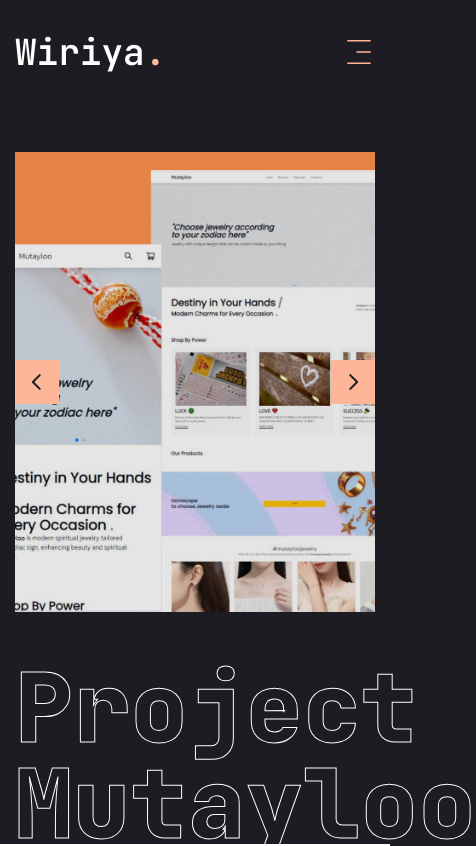
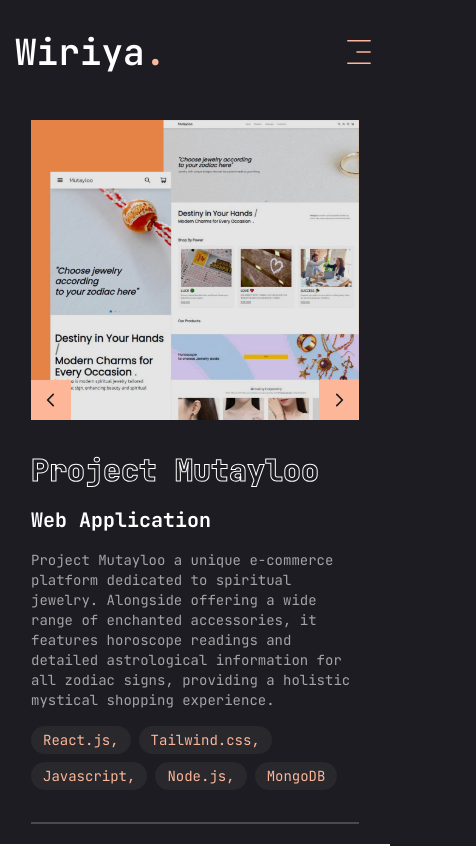
Before and after one commit to mezealot24/WiriyaPortfolio, a Next.js app: page /project in a window 390 px wide. Shown: the top 846 px of the page, 476 px wide, since content can reach past the window. Built offline with nearby package versions, Linux system fonts and the light colour scheme.

Commit message:
responsive mobile project page

```diff
--- a/app/project/page.jsx
+++ b/app/project/page.jsx
@@ -21,7 +21,7 @@
 
 const projectsData = [
 	{
-		category: "Fullstack Web",
+		category: "Web Application",
 		title: "Project Mutayloo",
 		description:
 			"Project Mutayloo a unique e-commerce platform dedicated to spiritual jewelry. Alongside offering a wide range of enchanted accessories, it features horoscope readings and detailed astrological information for all zodiac signs, providing a holistic mystical shopping experience.",
@@ -37,7 +37,7 @@
 		github: "https://github.com/mezealot24/projectmutayloov.2",
 	},
 	{
-		category: "Fullstack Web",
+		category: "Web Application",
 		title: "Todo List",
 		description:
 			"a user-friendly application designed to help you efficiently manage your daily tasks and activities. Easily add, edit, and delete tasks to stay organized and productive.",
@@ -54,15 +54,14 @@
 	},
 	{
 		category: "Web Application",
-		title: "Quiz-game",
+		title: "Quiz Game",
 		description:
-			"Quiz-Web Application that allows users to test their knowledge on various topics. It provides a fun and interactive way to learn and improve your skills.",
-
+			"Quiz game is a fun and interactive way to test your knowledge and have a good time. It's a great way to challenge yourself and learn something new.",
 		stack: [
-			{ name: "Next.js" },
+			{ name: "React.js" },
 			{ name: "Tailwind.css" },
-			{ name: "Typesctipt" },
-			{ name: "Javascript" },
+			{ name: "TypeScript" },
+			{ name: "Node.js" },
 			{ name: "MongoDB" },
 		],
 		image: "/assets/work/thumb3.png",
@@ -76,9 +75,7 @@
 	const [currentProject, setCurrentProject] = useState(projectsData[0]);
 
 	const handleSlideChange = (swiper) => {
-		//get curren slide index
 		const currentIndex = swiper.activeIndex;
-
 		setCurrentProject(projectsData[currentIndex]);
 	};
 
@@ -89,46 +86,70 @@
 				opacity: 1,
 				transition: { delay: 2.4, duration: 0.4, ease: "easeIn" },
 			}}
-			className="min-h-[80vh]
-            flex flex-col justify-center py-12 xl:px-0"
+			className="min-h-screen flex flex-col justify-start py-4 px-4 sm:px-6 lg:px-8"
 		>
 			<div className="container mx-auto">
-				<div className="flex flex-col xl:flex-row xl:gap-[30px]">
-					<div className="w-full xl:w-[50%] xl:h-[460px] flex flex-col xl:justify-between order-2 xl:order-none">
-						<div className="flex flex-col gap-[30px] h-[50%]">
-							{/* project category */}
-							<div className="text-8xl leading-none font-extrabold text-transparent text-outline">
+				<div className="flex flex-col lg:flex-row lg:gap-8">
+					{/* Swiper component - now at the top for mobile */}
+					<div className="w-full lg:w-1/2 lg:order-2 mb-8 lg:mb-0">
+						<Swiper
+							spaceBetween={30}
+							slidesPerView={1}
+							className="h-[300px] sm:h-[400px] lg:h-[520px]"
+							onSlideChange={handleSlideChange}
+						>
+							{projectsData.map((project, index) => (
+								<SwiperSlide key={index}>
+									<div className="h-full relative group flex justify-center items-center bg-pink-50/20">
+										<div className="absolute inset-0 bg-black/10 z-10"></div>
+										<div className="relative w-full h-full">
+											<Image
+												src={project.image}
+												alt={project.title}
+												fill
+												className="object-cover"
+											/>
+										</div>
+									</div>
+								</SwiperSlide>
+							))}
+							<WorkSliderBtns
+								containerStyles="flex gap-2 absolute right-0 bottom-0 z-20 w-full justify-between lg:w-max lg:justify-end"
+								btnStyles="bg-accent hover:bg-accent-hover text-primary text-lg sm:text-xl w-10 h-10 sm:w-12 sm:h-12 flex justify-center items-center transition-all"
+							/>
+						</Swiper>
+					</div>
+
+					{/* Text content - now below the Swiper for mobile */}
+					<div className="w-full lg:w-1/2 lg:order-1 flex flex-col justify-between">
+						<div className="flex flex-col gap-4 sm:gap-6">
+							<h1 className="text-3xl sm:text-5xl lg:text-7xl font-extrabold text-transparent text-outline leading-tight">
 								{currentProject.title}
-							</div>
-							<h2 className="text-[42px] font-bold leading-none text-white group-hover:text-accent transition-all duration-500 capitalize">
+							</h1>
+							<h2 className="text-xl sm:text-2xl lg:text-3xl font-bold text-white capitalize">
 								{currentProject.category}
 							</h2>
-							{/* project description */}
-							<p className="text-white/60">{currentProject.description}</p>
-							{/* stack */}
+							<p className="text-white/60 text-sm sm:text-base">
+								{currentProject.description}
+							</p>
 							<ul className="flex flex-wrap gap-2">
-								{currentProject.stack.map((item, index) => {
-									return (
+								{currentProject.stack.map((item, index) => (
 									<li
 										key={index}
-											className="text-xl text-accent bg-white/5 px-3 py-1 rounded-full"
+										className="text-sm sm:text-base text-accent bg-white/5 px-3 py-1 rounded-full"
 									>
 										{item.name}
-
 										{index !== currentProject.stack.length - 1 && ","}
 									</li>
-									);
-								})}
+								))}
 							</ul>
-							{/* border */}
-							<div className="border border-white/20"></div>
-							{/* button live*/}
+							<div className="border border-white/20 my-4"></div>
 							<div className="flex items-center gap-4">
 								<Link href={currentProject.live}>
 									<TooltipProvider delayDuration={100}>
 										<Tooltip>
-											<TooltipTrigger className="w-[70px] h-[70px] rounded-full bg-white/5 flex justify-center items-center group">
-												<BsArrowRight className="text-white text-3xl group-hover:text-accent transform -rotate-45 transition-transform duration-300 ease-in-out" />
+											<TooltipTrigger className="w-12 h-12 sm:w-16 sm:h-16 rounded-full bg-white/5 flex justify-center items-center group">
+												<BsArrowRight className="text-white text-2xl sm:text-3xl group-hover:text-accent transform -rotate-45 transition-transform duration-300 ease-in-out" />
 											</TooltipTrigger>
 											<TooltipContent>
 												<p>Live project</p>
@@ -136,13 +157,11 @@
 										</Tooltip>
 									</TooltipProvider>
 								</Link>
-								{/*button github*/}
-								<div>
 								<Link href={currentProject.github}>
 									<TooltipProvider delayDuration={100}>
 										<Tooltip>
-												<TooltipTrigger className="w-[70px] h-[70px] rounded-full bg-white/5 flex justify-center items-center group">
-													<BsGithub className="text-white text-3xl group-hover:text-accent" />
+											<TooltipTrigger className="w-12 h-12 sm:w-16 sm:h-16 rounded-full bg-white/5 flex justify-center items-center group">
+												<BsGithub className="text-white text-2xl sm:text-3xl group-hover:text-accent" />
 											</TooltipTrigger>
 											<TooltipContent>
 												<p>Github repository</p>
@@ -154,39 +173,6 @@
 						</div>
 					</div>
 				</div>
-					<div className="w-full xl:w-[50%]">
-						<Swiper
-							spaceBetween={30}
-							slidesPerView={1}
-							className="xl:h-[520px] mb-12"
-							onSlideChange={handleSlideChange}
-						>
-							{projectsData.map((project, index) => {
-								return (
-									<SwiperSlide key={index}>
-										<div className="h-[460px] relative group flex justify-center items-center bg-pink-50/20">
-											{/* overlay */}
-											<div className="absolute inset-0 bg-black/10 z-10"></div>
-											{/* image */}
-											<div className="relative w-full h-full">
-												<Image
-													src={project.image}
-													alt={project.title}
-													fill
-													className="object-cover"
-												/>
-											</div>
-										</div>
-									</SwiperSlide>
-								);
-							})}
-							<WorkSliderBtns
-								containerStyles="flex gap-2 absolute right-0 bottom-[calc(50%_-_22px)] xl:bottom-0 z-20 w-full justify-between xl:w-max xl:justify-none"
-								btnStyles="bg-accent hover:bg-accent-hover text-primary text-[22px] w-[44px] h-[44px] flex justify-center items-center transition-all"
-							/>
-						</Swiper>
-					</div>
-				</div>
 			</div>
 		</motion.section>
 	);
```
Lines whose indentation alone changed are shown as unchanged.
